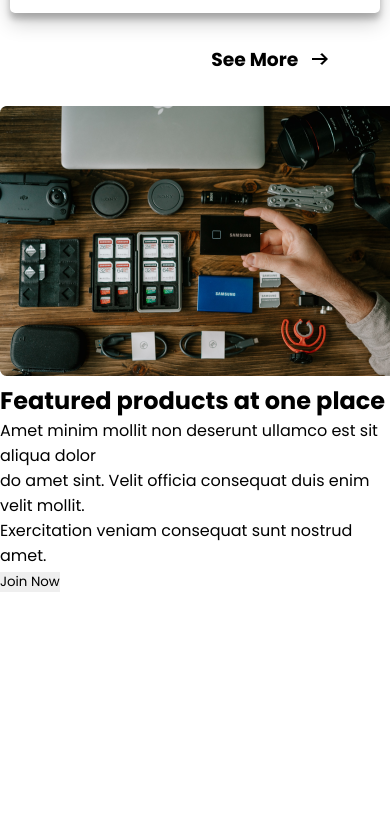
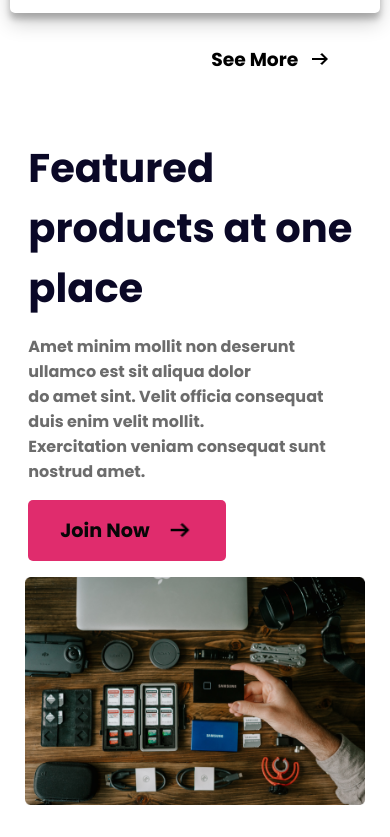
Before and after one commit to ARAFAT05426/PRACTICE-5, a plain HTML site: page index.html in a window 390 px wide. Shown: the part 5560-6397 px from the top of the page. Before the commit the page ends 6153 px from the top, so only its background shows below. Drawn offline with Linux system fonts and the light colour scheme.

Commit message:
1section left

```diff
--- a/index.html
+++ b/index.html
@@ -147,7 +147,7 @@
             <div class="featured_text">
                 <h1>Featured products at one place</h1>
                 <p>Amet minim mollit non deserunt ullamco est sit aliqua dolor <br> do amet sint. Velit officia consequat duis enim velit mollit. <br> Exercitation veniam consequat sunt nostrud amet.</p>
-                <button>Join Now</button>
+                <button>Join Now <img src="resources/icons/right-arrow.png" alt=""></button>
             </div>
         </section>
     </main>
--- a/resposive.css
+++ b/resposive.css
@@ -51,6 +51,23 @@
     #popular_area>h3{
         margin: 1rem;
     }
+    #featured_area{
+        flex-direction: column-reverse;
+    }
+    #featured_area img{
+        width: 97%;
+        margin: 0 auto;
+    }
+
+    #featured_area .featured_text{
+        width: 95%;
+        margin: 1rem auto;
+    }
+    #featured_area .featured_text button{
+        padding: 1rem 2rem;
+    }
+
+
 
 
 }
--- a/style.css
+++ b/style.css
@@ -227,3 +227,54 @@ header nav .nav_area .nav_icons{
 #popular_area>h3:hover img{
     transform: rotate(180deg);
 }
+
+/* Featured Area starts here */
+
+#featured_area{
+    width: 90%;
+    margin: 2rem auto;
+    display: flex;
+    justify-content: space-around;
+    align-items: center;
+}
+
+#featured_area .featured_text{
+    width: 50%;
+}
+
+#featured_area .featured_text h1{
+    color: #0A0826;
+    font-size: 2.5rem;
+    font-weight: 700;
+    margin-bottom: 1rem;
+}
+
+#featured_area .featured_text p{
+    color: #6C6C6C;
+    font-size: 16px;
+    font-weight: 700;
+    line-height: normal;
+    margin-bottom: 1rem;
+}
+
+#featured_area .featured_text button{
+    display: flex;
+    align-items: center;
+    padding: 1.2rem 2.5rem;
+    border-radius: 5px;
+    background: #E02C6D;
+    color: #070707;
+    font-size: 1.2rem;
+    font-weight: 700;
+}
+
+#featured_area .featured_text button img{
+    margin-left: 1rem;
+    color: #FFF;
+    width: 28px;
+    transition: 1s ease;
+}
+
+#featured_area .featured_text button:hover img{
+    transform: rotate(180deg);
+}
```
